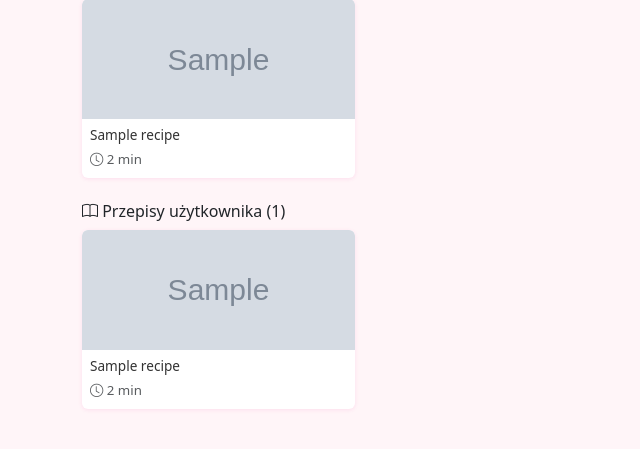
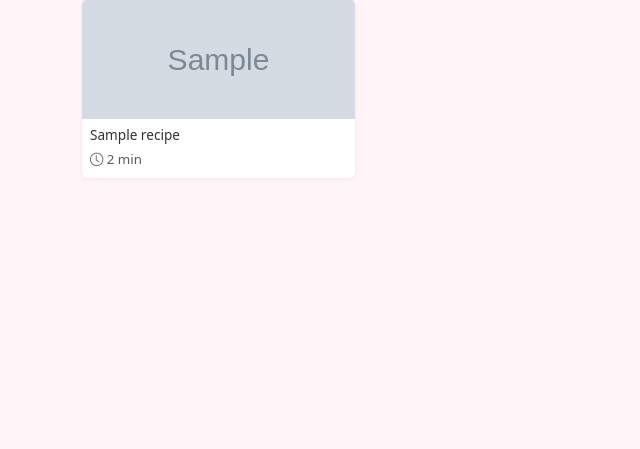
Before and after one commit to juliaradosz/przepisy, a Django app: a page that uses templates/recipes/profile.html in a window 1280 px wide. Shown: the part 259-708 px from the top of the page, without its empty margins (0-640 px from the left). Run offline with Django 5.2, Linux system fonts and the light colour scheme; tables that the repository leaves empty hold one stand-in row (values such as "Sample post"); grey boxes marked "Sample" are stand-in pictures.

Commit message:
Remove user recipes from profile, keep only favorites

```diff
--- a/templates/recipes/profile.html
+++ b/templates/recipes/profile.html
@@ -28,37 +28,9 @@
 </div>
 
 <!-- Ulubione przepisy -->
-{% if favorite_recipes %}
 <h6 class="mb-2"><i class="bi bi-heart-fill text-danger"></i> Ulubione przepisy</h6>
-<div class="row g-2 mb-4">
+<div class="row g-2">
     {% for recipe in favorite_recipes %}
-    <div class="col-6 col-md-4 col-lg-3">
-        <a href="{% url 'recipes:recipe_detail' recipe.slug %}" class="text-decoration-none">
-            <div class="card h-100 recipe-card-compact">
-                {% if recipe.image %}
-                <img src="{{ recipe.image.url }}" class="card-img-top" alt="{{ recipe.title }}">
-                {% else %}
-                <div class="no-image-placeholder-sm">
-                    <i class="bi bi-egg-fried"></i>
-                </div>
-                {% endif %}
-                <div class="card-body p-2">
-                    <h6 class="card-title mb-1">{{ recipe.title }}</h6>
-                    <small class="text-muted">
-                        <i class="bi bi-clock"></i> {{ recipe.total_time }} min
-                    </small>
-                </div>
-            </div>
-        </a>
-    </div>
-    {% endfor %}
-</div>
-{% endif %}
-
-<!-- Moje przepisy -->
-<h6 class="mb-2"><i class="bi bi-book"></i> Przepisy użytkownika ({{ user_recipes|length }})</h6>
-<div class="row g-2">
-    {% for recipe in user_recipes %}
     <div class="col-6 col-md-4 col-lg-3">
         <a href="{% url 'recipes:recipe_detail' recipe.slug %}" class="text-decoration-none">
             <div class="card h-100 recipe-card-compact">
@@ -80,7 +52,7 @@
     </div>
     {% empty %}
     <div class="col-12">
-        <p class="text-muted">Brak przepisów.</p>
+        <p class="text-muted">Nie masz jeszcze ulubionych przepisów. Kliknij serduszko przy przepisie, aby dodać go tutaj.</p>
     </div>
     {% endfor %}
 </div>
```
